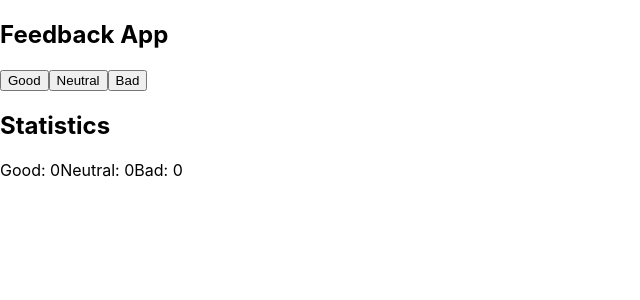
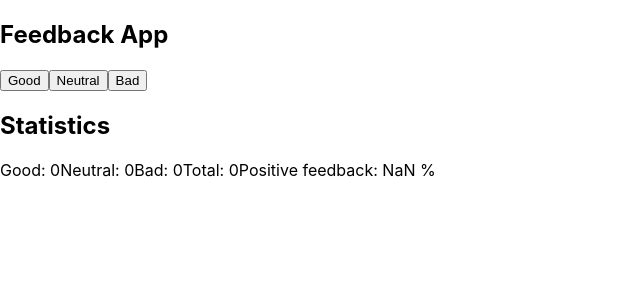
Before and after one commit to Katharinaad/goit-react-hw-02-feedback, a React (Create React App) app: page / in a window 1280 px wide. Shown: the top 300 px of the page, without its empty margins (0-640 px from the left). Built offline with nearby package versions, Linux system fonts and the light colour scheme.

Commit message:
Update App.jsx

```diff
--- a/src/components/App.jsx
+++ b/src/components/App.jsx
@@ -19,11 +19,11 @@ export class App extends Component {
     return this.state.good + this.state.neutral + this.state.bad;
   }
   countPositiveFeedbackPercentage() {
-    return (this.good.state / this.countTotalFeedback()) * 100;
+    return (this.state.good / this.countTotalFeedback()) * 100;
   }
 
   render() {
-    const { good, neutral, bad, feedbackGiven } = this.state;
+    const { good, neutral, bad } = this.state;
 
     return (
       <>
@@ -35,6 +35,10 @@ export class App extends Component {
         <span>Good: {good}</span>
         <span>Neutral: {neutral}</span>
         <span>Bad: {bad}</span>
+        <span>Total: {this.countTotalFeedback()}</span>
+        <span>
+          Positive feedback: {this.countPositiveFeedbackPercentage()} %
+        </span>
       </>
     );
   }
```
